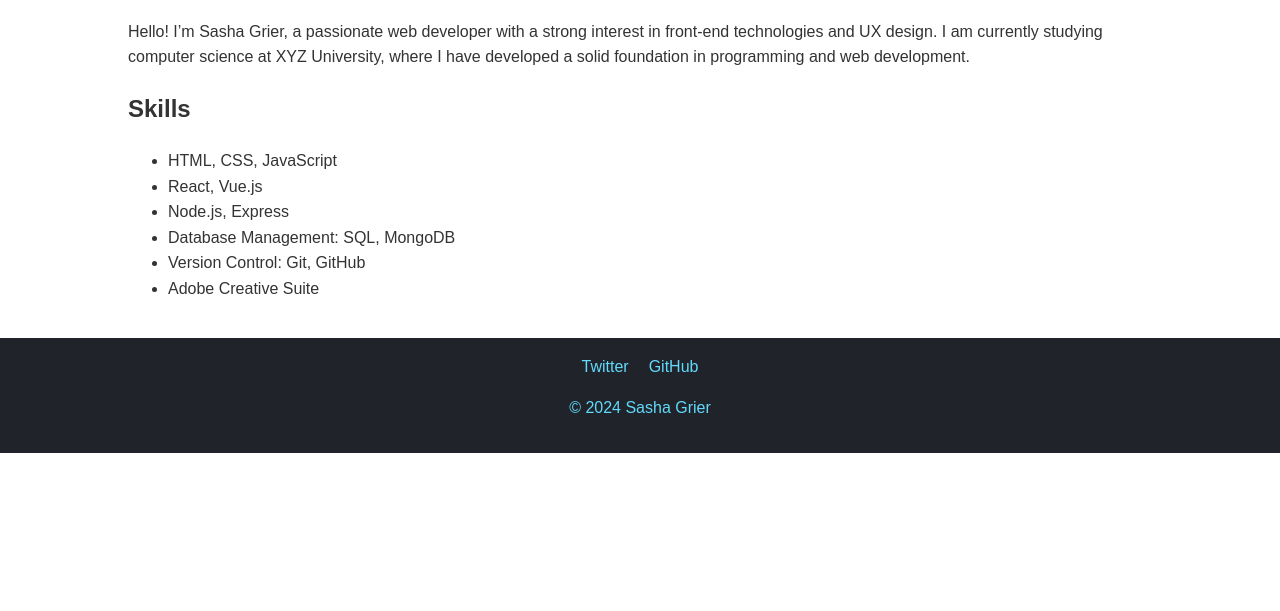
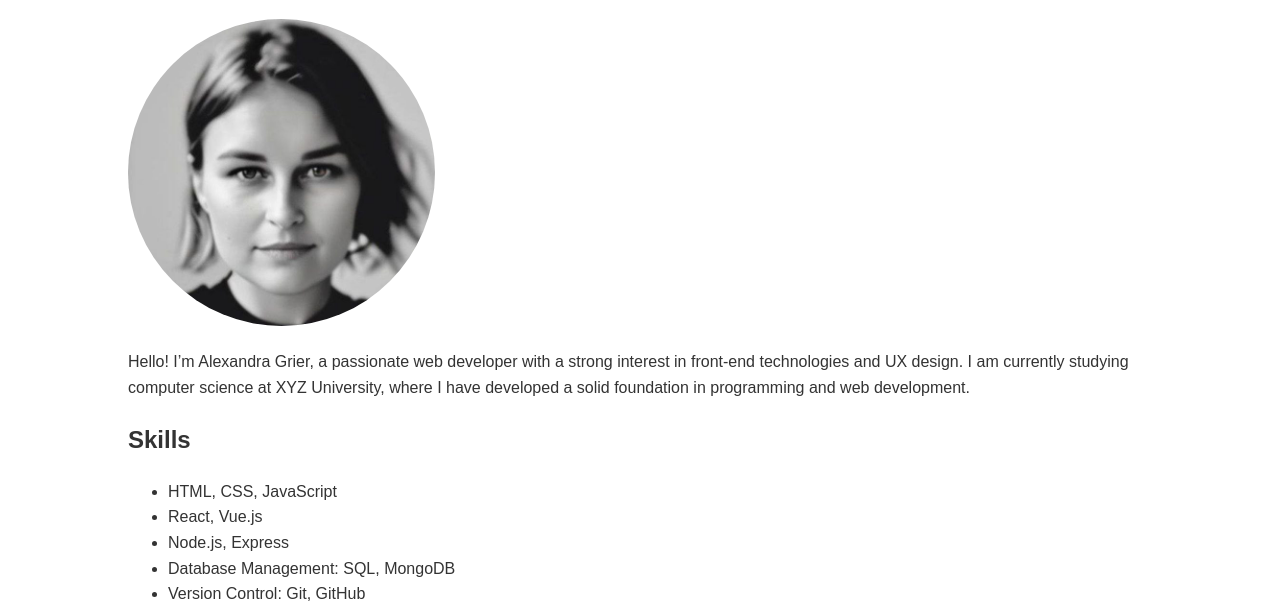
Before and after one commit to AlexaEngine/Portfolio_1, a plain HTML site: page about.html in a window 1280 px wide. Shown: the part 185-796 px from the top of the page. Drawn offline with Linux system fonts and the light colour scheme.

Commit message:
Update about.html with correct name and image

```diff
--- a/about.html
+++ b/about.html
@@ -3,7 +3,7 @@
 <head>
     <meta charset="UTF-8">
     <meta name="viewport" content="width=device-width, initial-scale=1.0">
-    <title>About Sasha Grier</title>
+    <title>About Alexandra Grier</title>
     <link rel="stylesheet" href="styles.css">
 </head>
 <body>
@@ -19,7 +19,8 @@
     </header>
     <main class="container">
         <h1>About Me</h1>
-        <p>Hello! I’m Sasha Grier, a passionate web developer with a strong interest in front-end technologies and UX design. I am currently studying computer science at XYZ University, where I have developed a solid foundation in programming and web development.</p>
+        <img src="SASHA.jpg" class="img-top" style="border-radius: 50%; width:30%" alt="MFE image AI">
+        <p>Hello! I’m Alexandra Grier, a passionate web developer with a strong interest in front-end technologies and UX design. I am currently studying computer science at XYZ University, where I have developed a solid foundation in programming and web development.</p>
         <h2>Skills</h2>
         <ul>
             <li>HTML, CSS, JavaScript</li>
@@ -35,7 +36,7 @@
             <a href="https://twitter.com/sashagrier">Twitter</a>
             <a href="https://github.com/sashagrier">GitHub</a>
         </div>
-        <p>© 2024 Sasha Grier</p>
+        <p>© 2024 Alexandra Grier</p>
     </footer>
     <script src="main.js"></script>
 </body>
```
Also changed, not shown: SASHA.jpg (added).
